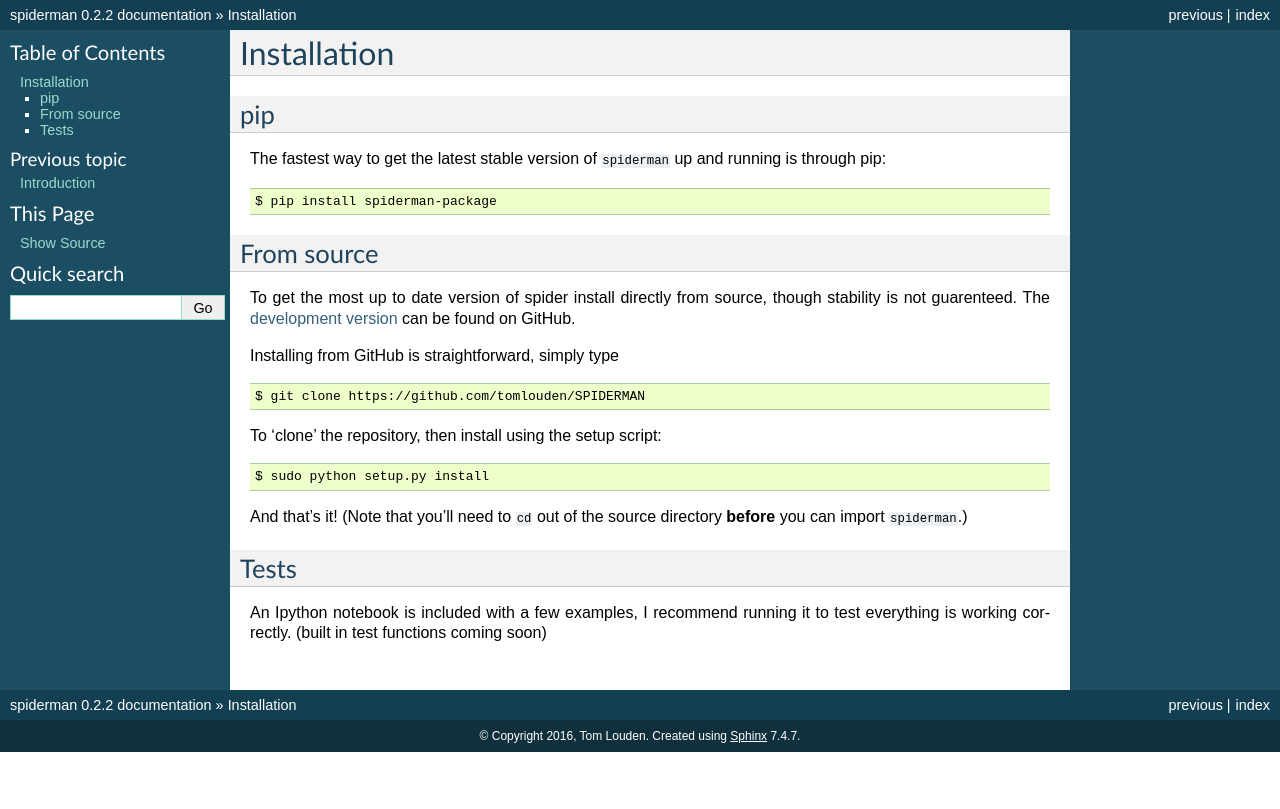
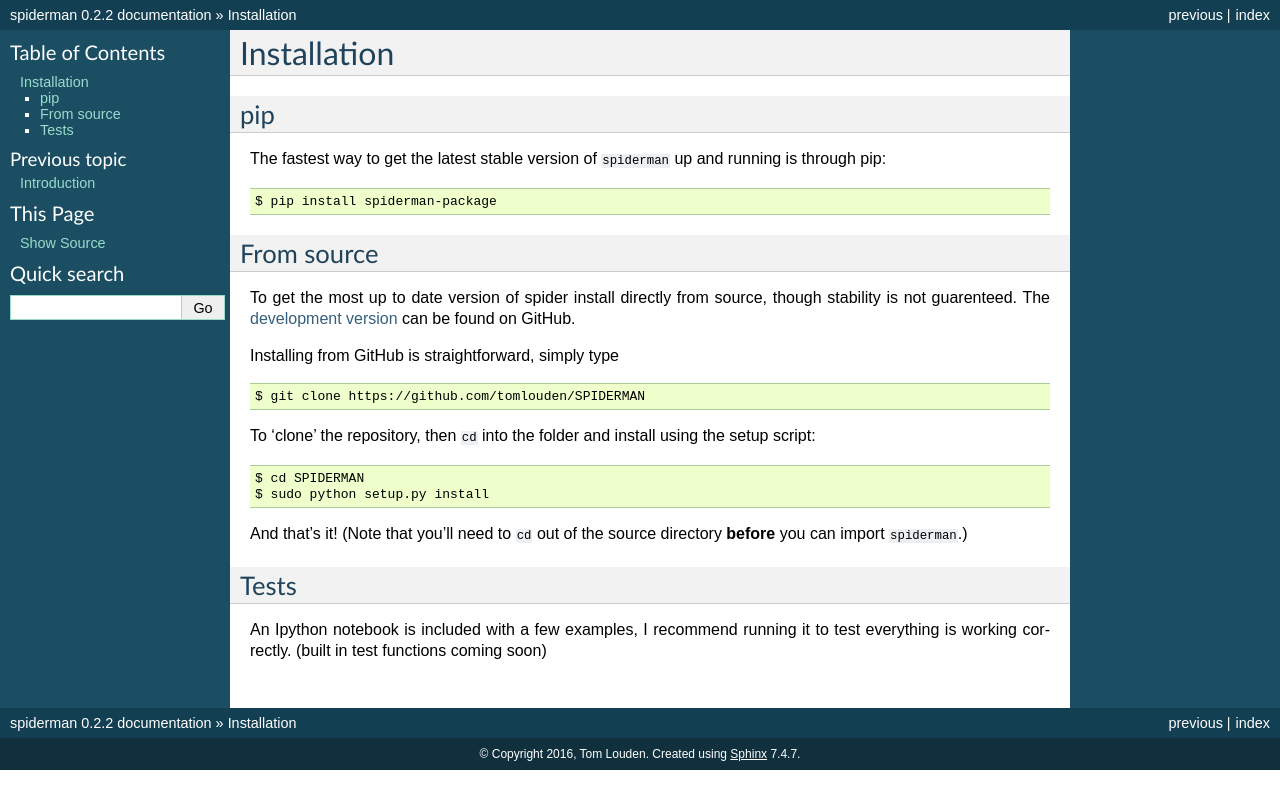
Before and after one commit to tomlouden/SPIDERMAN, a Sphinx documentation site: the page built from docs/installation.rst, in a window 1280 px wide. Shown: the top 809 px of the page. Built offline with Sphinx 7.4.7, drawn with Linux system fonts in a browser that asks for light colours.

Commit message:
installation finished

```diff
--- a/docs/installation.rst
+++ b/docs/installation.rst
@@ -17,9 +17,10 @@
 ::
 
    $ git clone https://github.com/tomlouden/SPIDERMAN
-To 'clone' the repository, then install using the setup script:
+To 'clone' the repository, then ``cd`` into the folder and install using the setup script:
 ::
 
+   $ cd SPIDERMAN
    $ sudo python setup.py install
 
 And that's it!
```
